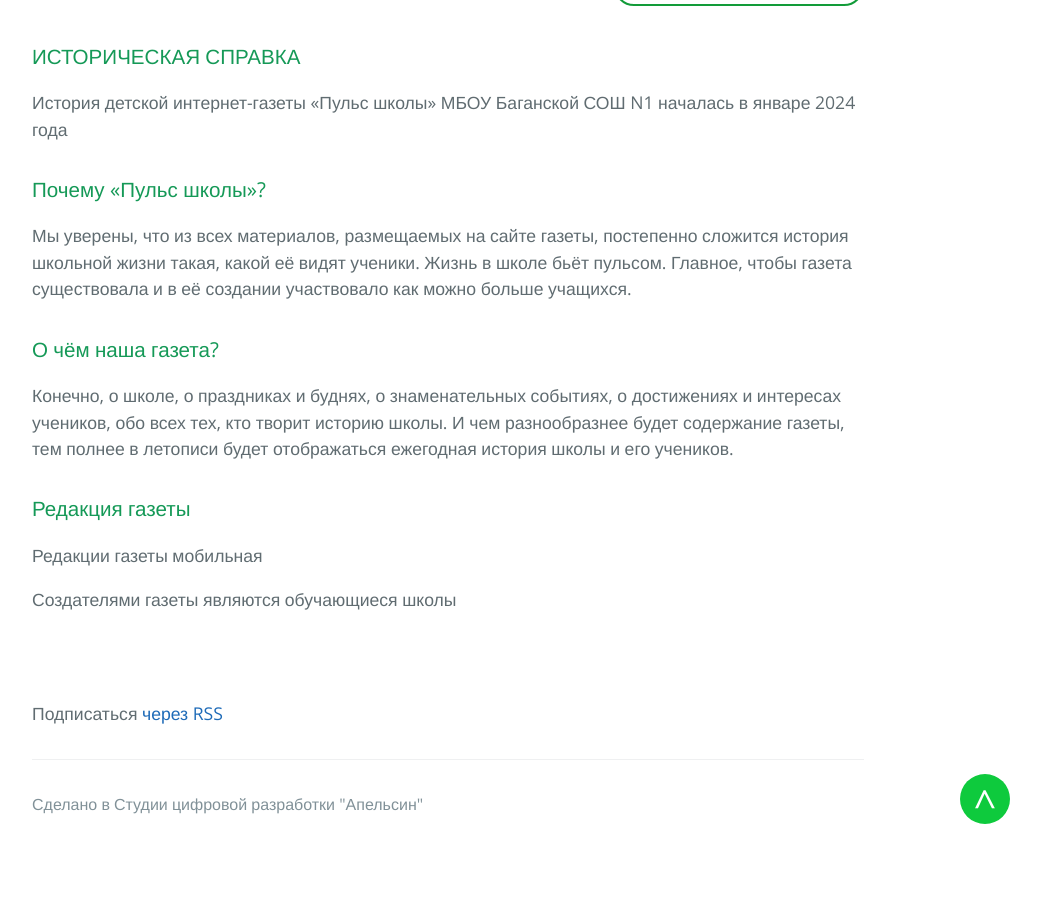
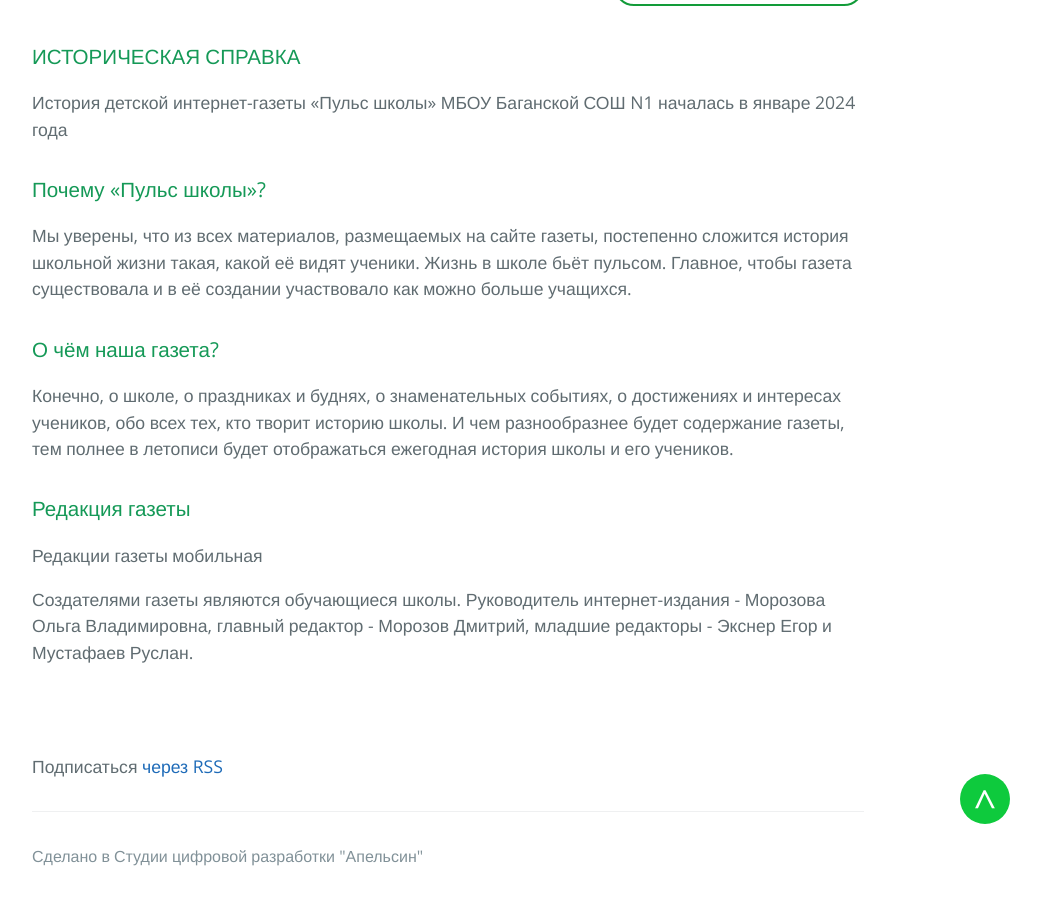
Before and after one commit to 1-sch/1-sch.github.io, a Jekyll site: the page built from index.html, in a window 1280 px wide and 900 px high, scrolled down 1657 px. Shown: the whole window, without its empty margins (192-1233 px from the left). Built offline with Jekyll 4.4.1, drawn with Linux system fonts in a browser that asks for light colours; the list of posts is cut into pages by our own code; before the commit the page ends 2505 px from its top, so only the background shows below that.

Commit message:
Add files via upload

```diff
--- a/index.html
+++ b/index.html
@@ -69,7 +69,8 @@ layout: default
         {% if paginator.next_page %}
         <a href="{{ paginator.next_page_path | prepend: site.baseurl }}" class="next button__outline"><div class="pagbut" style="float: right;"><h2>Cтарые записи</h2></div></a>
         {% endif %}
-      </div><br><br>
+      </div>
+      <br><br>
       <h3>
         ИСТОРИЧЕСКАЯ СПРАВКА</h3>
         <p>История детской интернет-газеты «Пульс школы» МБОУ Баганской СОШ N1 началась в январе 2024 года</p><h3>
@@ -83,7 +84,7 @@ layout: default
         Редакция  газеты</h3><p>
         Редакции  газеты мобильная</p>
         <p>
-Создателями газеты являются обучающиеся школы </p><br><br>
+        Создателями газеты являются обучающиеся школы. Руководитель интернет-издания - Морозова Ольга Владимировна, главный редактор - Морозов Дмитрий, младшие редакторы - Экснер Егор и Мустафаев Руслан. </p><br><br>
     <p class="rss-subscribe">Подписаться <a href="{{ "/feed.xml" | relative_url }}">через RSS</a></p>
   {%- endif -%}
 
```
Lines whose indentation alone changed are shown as unchanged.
